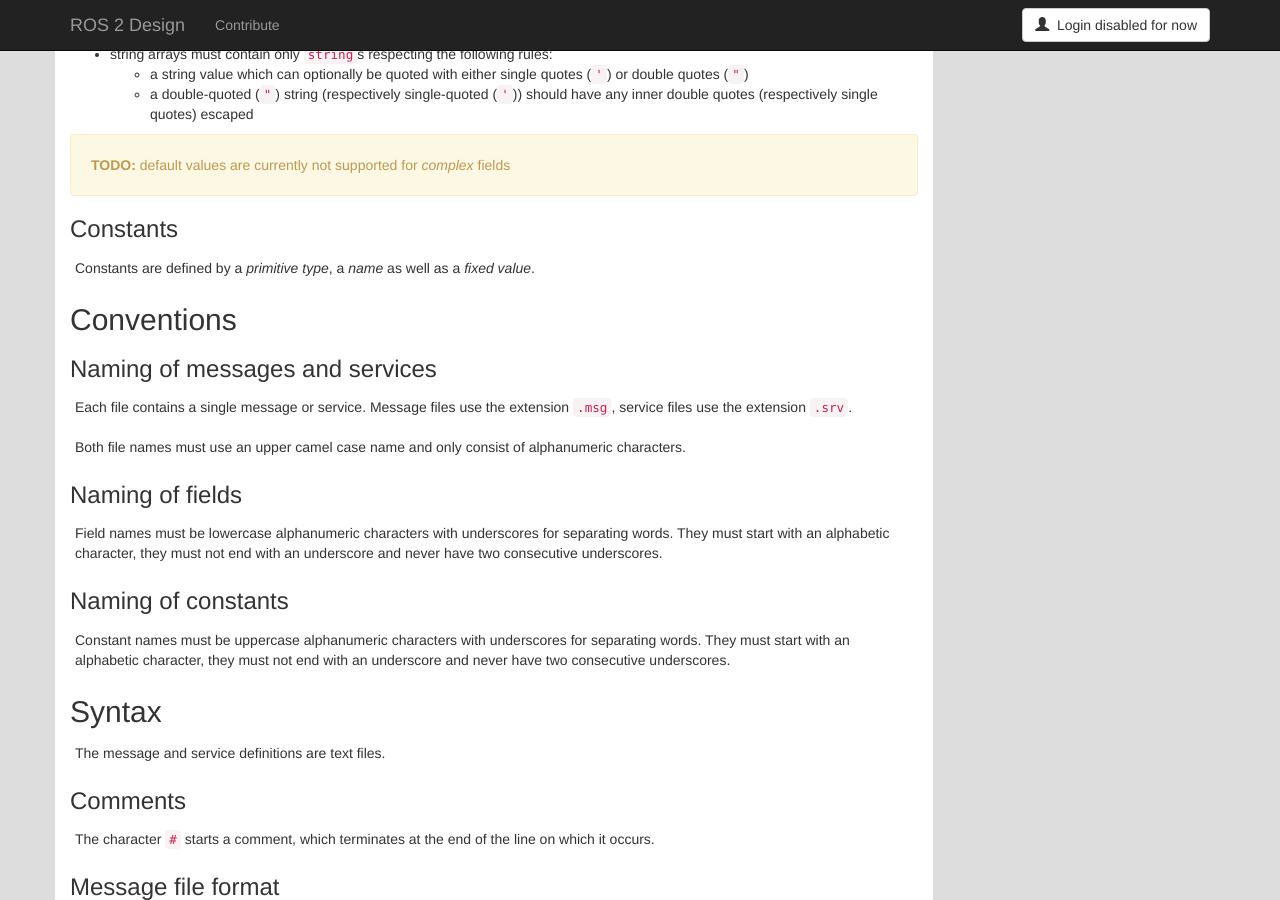
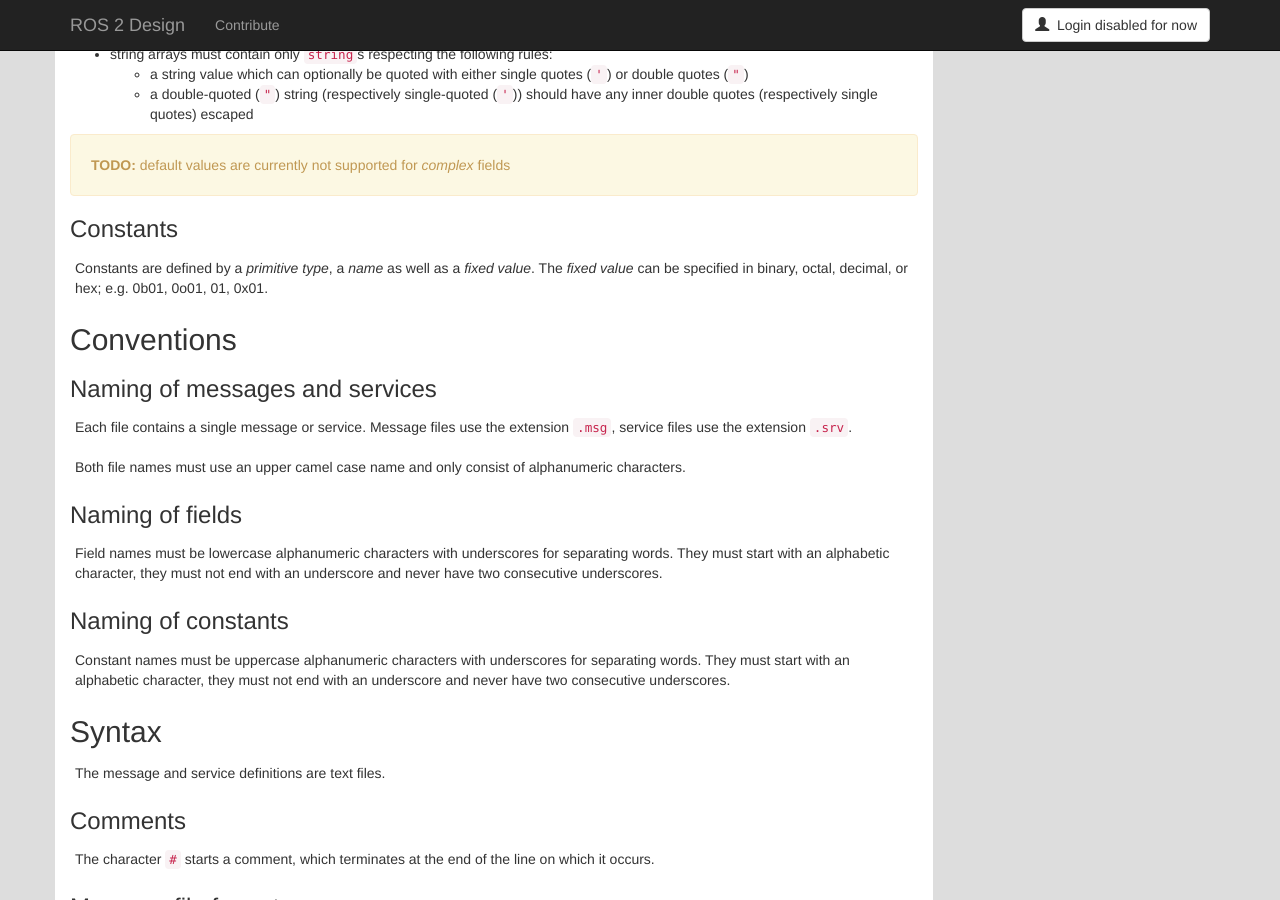
Before and after one commit to ros2/design, a Jekyll site: the page built from articles/116_legacy_interface_definition.md, in a window 1280 px wide and 900 px high, scrolled down 2296 px. Built offline with Jekyll 4.4.1, drawn with Linux system fonts in a browser that asks for light colours; nearby versions of some CDN libraries.

Commit message:
Update 116_legacy_interface_definition.md
Support constants defined in binary, octal, decimal, & hex.

```diff
--- a/articles/116_legacy_interface_definition.md
+++ b/articles/116_legacy_interface_definition.md
@@ -144,7 +144,7 @@
 
 ### Constants
 
-Constants are defined by a *primitive type*, a *name* as well as a *fixed value*.
+Constants are defined by a *primitive type*, a *name* as well as a *fixed value*. The *fixed value* can be specified in binary, octal, decimal, or hex; e.g. 0b01, 0o01, 01, 0x01.
 
 ## Conventions
 
```
